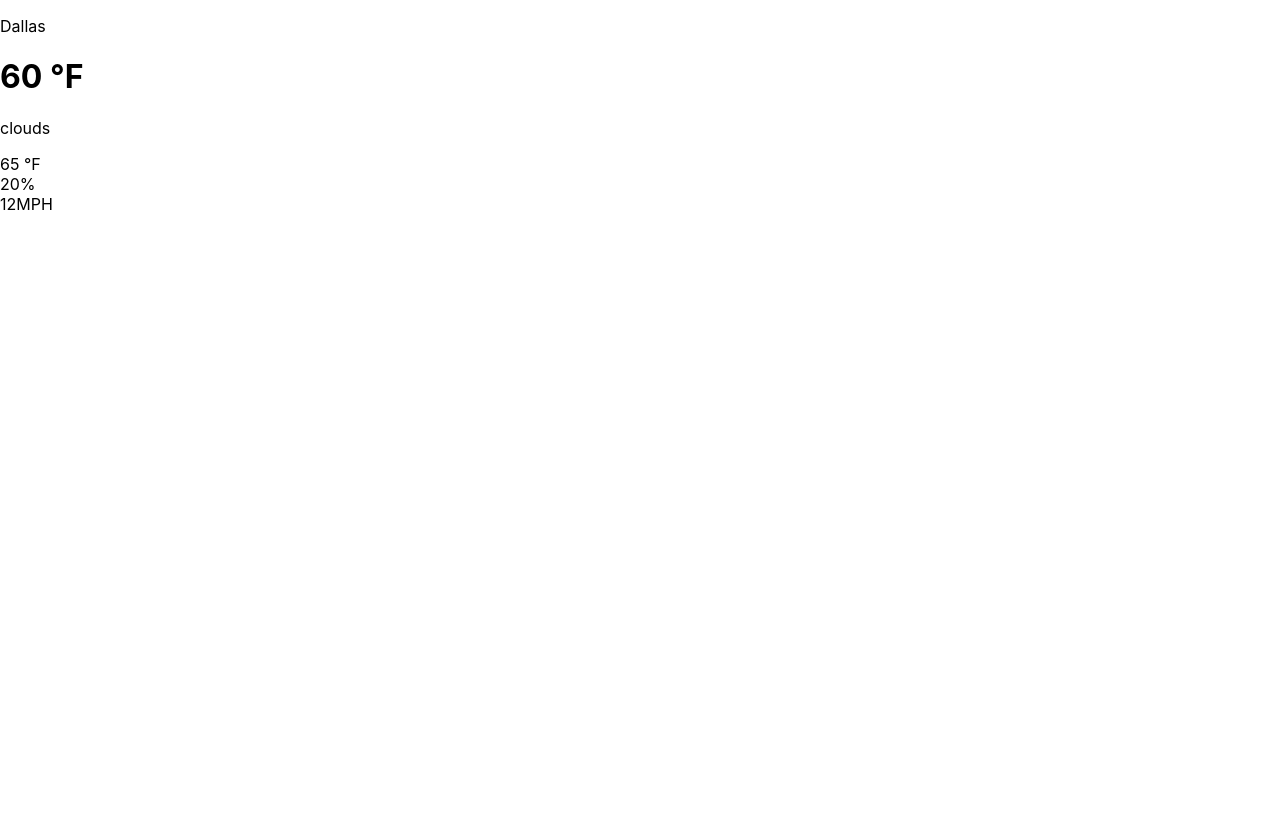
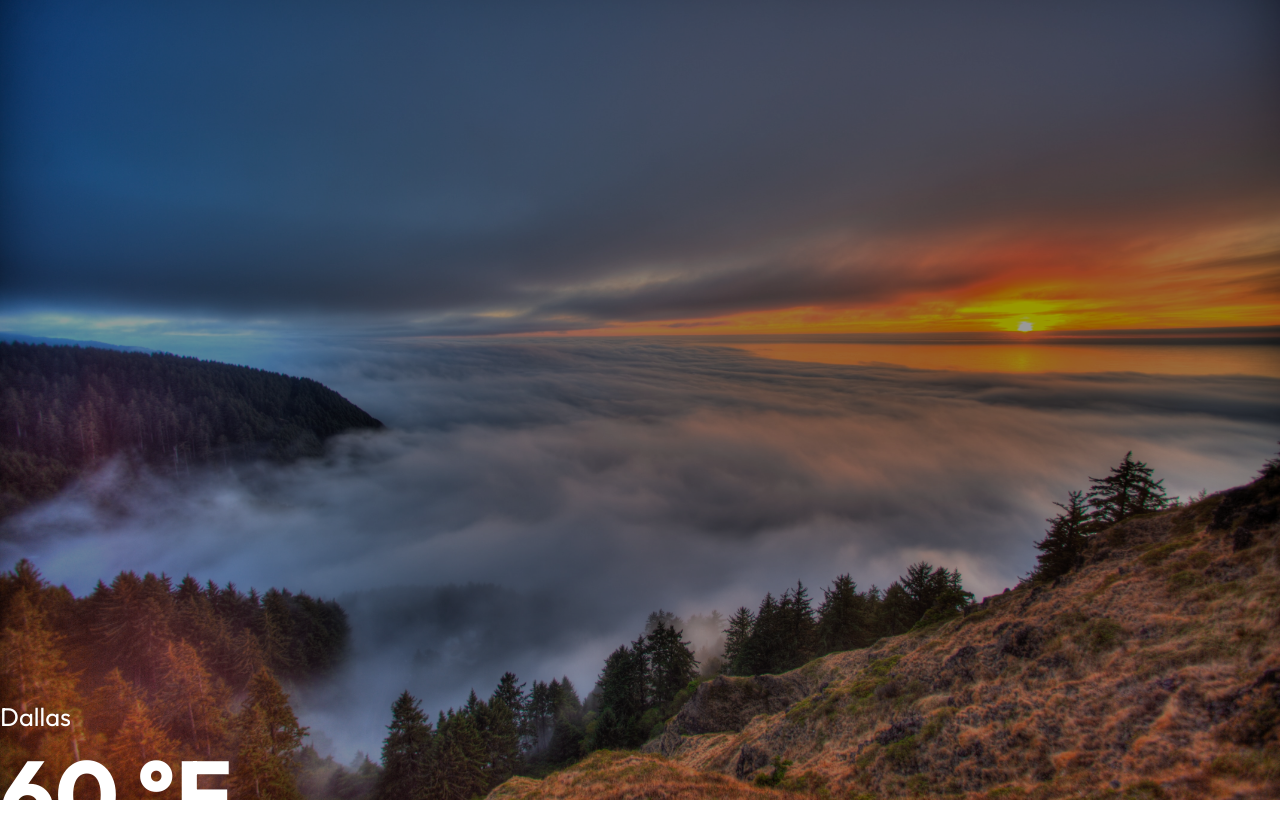
Before and after one commit to Mis777551/react-weather-personal-project, a React (Create React App) app: page / in a window 1280 px wide. Shown: the top 838 px of the page. Before the commit the page ends 800 px from the top, so only its background shows below. Built offline with nearby package versions, Linux system fonts and the light colour scheme.

Commit message:
style app.js

```diff
--- a/src/index.css
+++ b/src/index.css
@@ -1,16 +1,72 @@
 @import url('https://fonts.googleapis.com/css2?family=Outfit:wght@100;200;300;400;500;600;700&family=Poppins:ital,wght@0,100;0,200;0,300;0,400;0,500;0,600;0,700;0,800;0,900;1,100;1,200;1,300;1,400;1,500;1,600;1,700;1,800;1,900&display=swap');
+
+*{
+  box-sizing: border-box;
+  margin: 0;
+  padding: 0;
+}
 
 
 body {
-  margin: 0;
-  font-family: -apple-system, BlinkMacSystemFont, 'Segoe UI', 'Roboto', 'Oxygen',
+  font-family: 'Outfit', 'Segoe UI', 'Roboto', 'Oxygen',
     'Ubuntu', 'Cantarell', 'Fira Sans', 'Droid Sans', 'Helvetica Neue',
     sans-serif;
   -webkit-font-smoothing: antialiased;
   -moz-osx-font-smoothing: grayscale;
 }
 
-code {
-  font-family: source-code-pro, Menlo, Monaco, Consolas, 'Courier New',
-    monospace;
+p{
+  font-size: 1.6rem;
 }
+
+h1{
+  font-size: 6rem;
+}
+
+.app{
+  width: 100%;
+  height: 100vh;
+  position: relative;
+  background-color: rgba(0,0,0, 0.4);
+  color: white;
+}
+
+.app:before{
+  content: '';
+  background: url(./assets/sunset.jpg) no-repeat center center / cover;
+  position: absolute;
+  width: 100%;
+  height: 100%;
+  top: 0;
+  left: 0;
+  z-index: -1;
+}
+
+.container{
+  max-width: 700px;
+  height: 700px;
+  margin: auto;
+  padding: 0 1rem;
+  position: relative;
+  top: 10%;
+  display: flex;
+  flex-direction: column;
+  justify-content: space-between;
+}
+
+.app.top{
+  width: 100%;
+  margin: 1rem auto;
+}
+
+.app.description{
+  position: relative;
+}
+
+.app.bottom{
+  display: flex;
+  justify-content: space-evenly;
+  text-align: center;
+  width: 100%;
+  margin: 1rem auto;
+}
```
Also changed, not shown: src/assets/sunset.jpg (renamed from src/assets/sunset (5).jpg).
